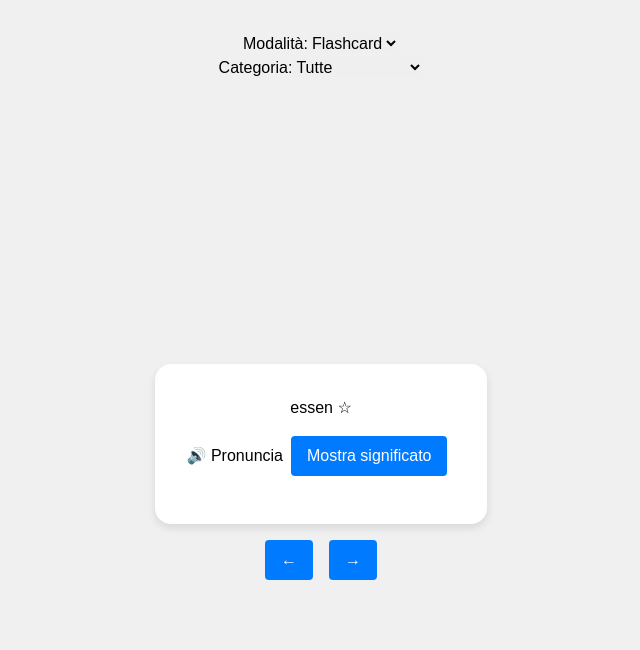
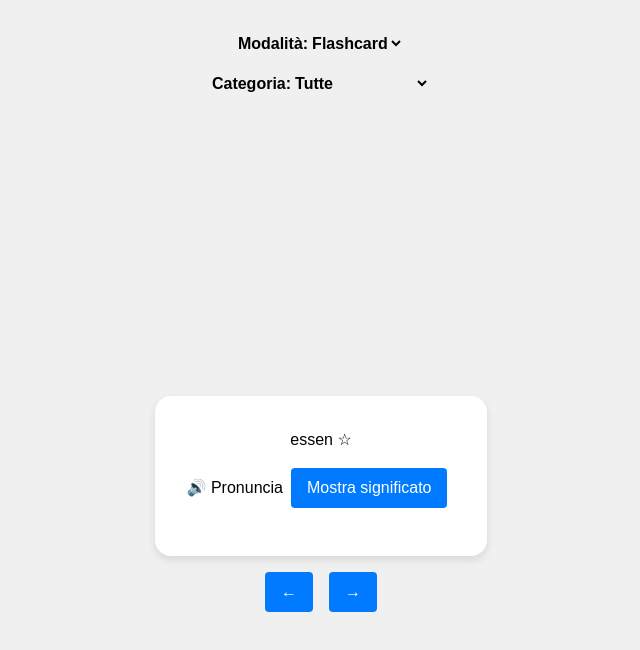
Before and after one commit to JackGarrus/flashy, a React (Create React App) app: page / in a window 1280 px wide. Shown: the top 650 px of the page, without its empty margins (319-959 px from the left). Built offline with nearby package versions, Linux system fonts and the light colour scheme.

Commit message:
move inline styles in a dedicated file

```diff
--- a/src/App.css
+++ b/src/App.css
@@ -36,3 +36,25 @@
     transform: rotate(360deg);
   }
 }
+
+.container {
+  padding: 2rem;
+  max-width: 600px;
+  margin: 0 auto;
+}
+
+.section {
+  margin-bottom: 1rem;
+}
+
+.select-label {
+  font-weight: bold;
+}
+
+.checkbox-group {
+  margin-top: 0.5rem;
+}
+
+.checkbox-group label {
+  margin-left: 1rem;
+}
```
